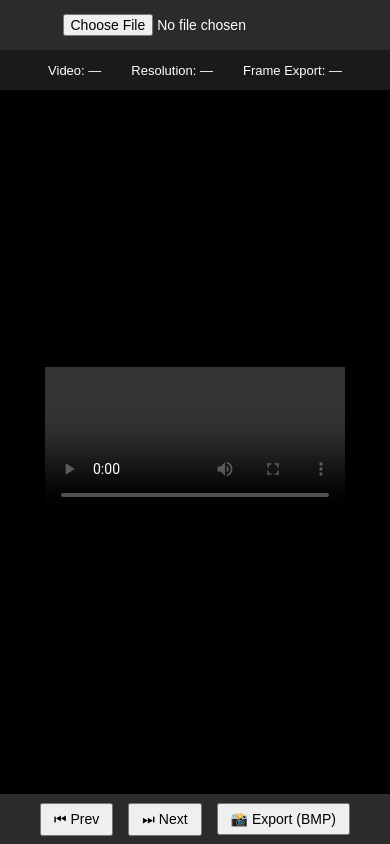
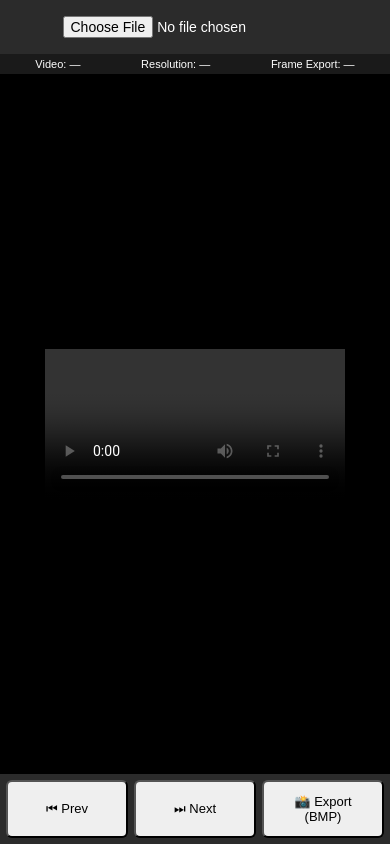
Before and after one commit to SanjaySaifi/Webtools, a plain HTML site: page index.html in a window 390 px wide. Drawn offline with Linux system fonts and the light colour scheme.

Commit message:
Update index.html

```diff
--- a/index.html
+++ b/index.html
@@ -2,6 +2,7 @@
 <html lang="en">
 <head>
 <meta charset="UTF-8">
+<meta name="viewport" content="width=device-width, initial-scale=1.0">
 <title>Video Frame Extractor</title>
 
 <style>
@@ -21,25 +22,26 @@ html, body {
     height: 100vh;
 }
 
-#top-bar, #controls {
-    flex: 0 0 50px;
+/* TOP BAR */
+#top-bar {
     background: #2b2b2b;
+    padding: 6px;
     display: flex;
-    align-items: center;
     justify-content: center;
-    gap: 15px;
 }
 
+/* INFO BAR */
 #info {
-    flex: 0 0 40px;
     background: #1a1a1a;
-    font-size: 13px;
+    font-size: 12px;
+    padding: 4px 8px;
     display: flex;
-    align-items: center;
-    justify-content: center;
-    gap: 30px;
+    justify-content: space-around;
+    flex-wrap: wrap;
+    gap: 6px;
 }
 
+/* VIDEO AREA */
 #viewer {
     flex: 1;
     min-height: 0;
@@ -55,13 +57,51 @@ video {
     object-fit: contain;
 }
 
-button, input {
-    padding: 6px 12px;
-    font-size: 14px;
+/* CONTROLS */
+#controls {
+    background: #2b2b2b;
+    padding: 6px;
+    display: flex;
+    justify-content: center;
+    gap: 10px;
+    flex-wrap: wrap;
 }
 
+button, input {
+    padding: 10px 14px;
+    font-size: 14px;
+    border-radius: 6px;
+}
+
+/* CANVAS */
 canvas {
     display: none;
+}
+
+/* 📱 MOBILE OPTIMIZATION */
+@media (max-width: 768px) {
+
+    #info {
+        font-size: 11px;
+        text-align: center;
+    }
+
+    button {
+        flex: 1 1 30%;
+        font-size: 13px;
+        padding: 12px;
+    }
+
+    #controls {
+        gap: 6px;
+    }
+}
+
+/* 📱 LANDSCAPE MOBILE */
+@media (max-height: 500px) {
+    #info {
+        display: none;
+    }
 }
 </style>
 </head>
@@ -70,24 +110,20 @@ canvas {
 
 <div id="app">
 
-    <!-- Upload -->
     <div id="top-bar">
         <input type="file" accept="video/mp4" id="videoInput">
     </div>
 
-    <!-- Info -->
-    <div id="info" id="infoBar">
+    <div id="info">
         <span id="videoSize">Video: —</span>
         <span id="videoRes">Resolution: —</span>
         <span id="frameSize">Frame Export: —</span>
     </div>
 
-    <!-- Viewer -->
     <div id="viewer">
-        <video id="video" controls></video>
+        <video id="video" controls playsinline></video>
     </div>
 
-    <!-- Controls -->
     <div id="controls">
         <button onclick="prevFrame()">⏮ Prev</button>
         <button onclick="nextFrame()">⏭ Next</button>
@@ -111,10 +147,8 @@ let frameRate = 30;
 
 document.getElementById("videoInput").addEventListener("change", function () {
     const file = this.files[0];
-    const url = URL.createObjectURL(file);
-    video.src = url;
+    video.src = URL.createObjectURL(file);
 
-    // Show video file size
     const sizeMB = (file.size / (1024 * 1024)).toFixed(2);
     videoSizeEl.textContent = `Video: ${sizeMB} MB`;
 
@@ -130,10 +164,8 @@ document.getElementById("videoInput").addEventListener("change", function () {
 });
 
 function updateFrameSizeInfo() {
-    // BMP = uncompressed RGB (3 bytes per pixel)
     const bytes = canvas.width * canvas.height * 3;
     const sizeMB = (bytes / (1024 * 1024)).toFixed(2);
-
     frameSizeEl.textContent =
         `Frame Export: ${canvas.width}×${canvas.height} ≈ ${sizeMB} MB (BMP)`;
 }
@@ -154,10 +186,9 @@ function prevFrame() {
 
 function exportFrame() {
     drawFrame();
-
     const link = document.createElement("a");
     link.download = `frame_${canvas.width}x${canvas.height}.bmp`;
-    link.href = canvas.toDataURL("image/bmp"); // UNCOMPRESSED
+    link.href = canvas.toDataURL("image/bmp");
     link.click();
 }
 </script>
```
